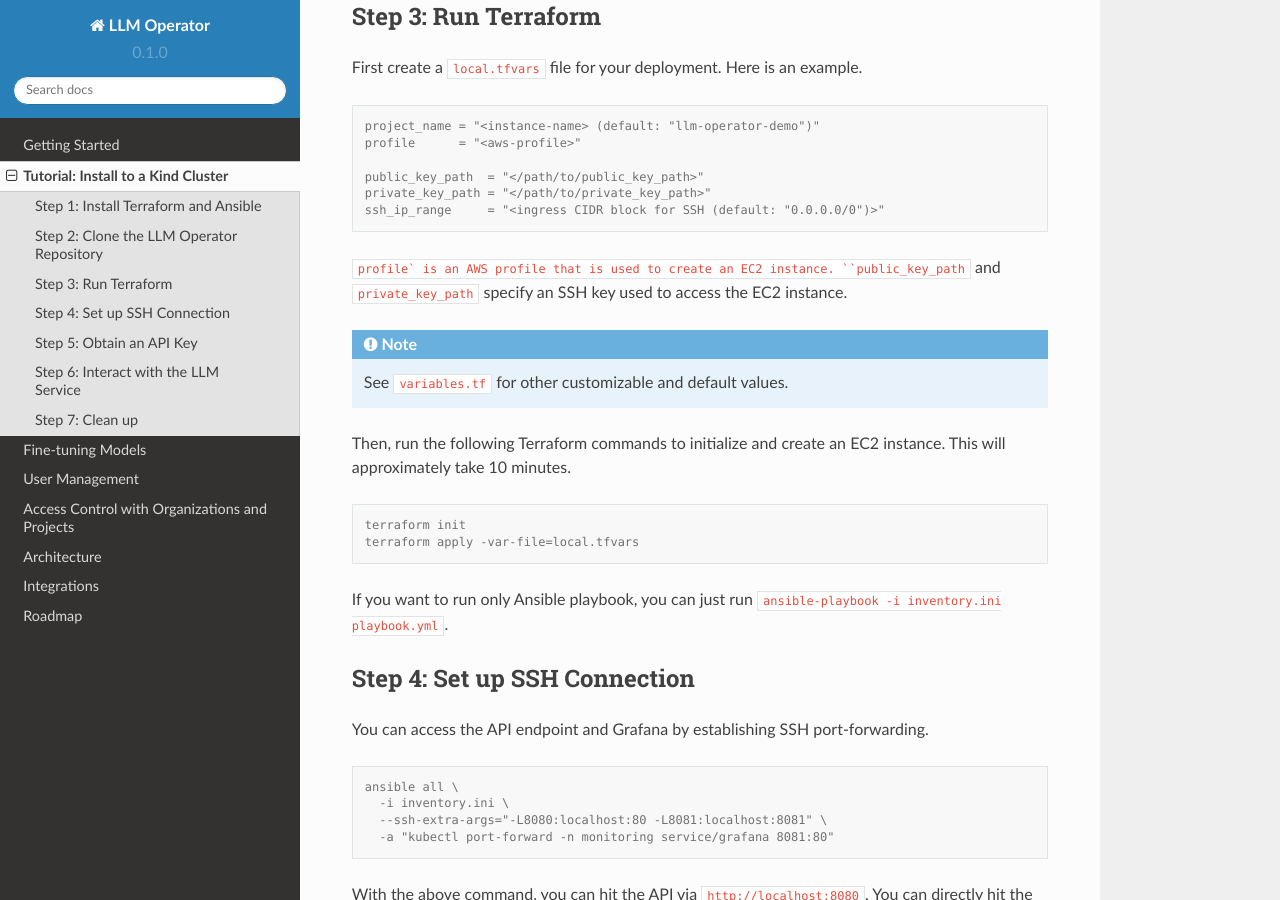
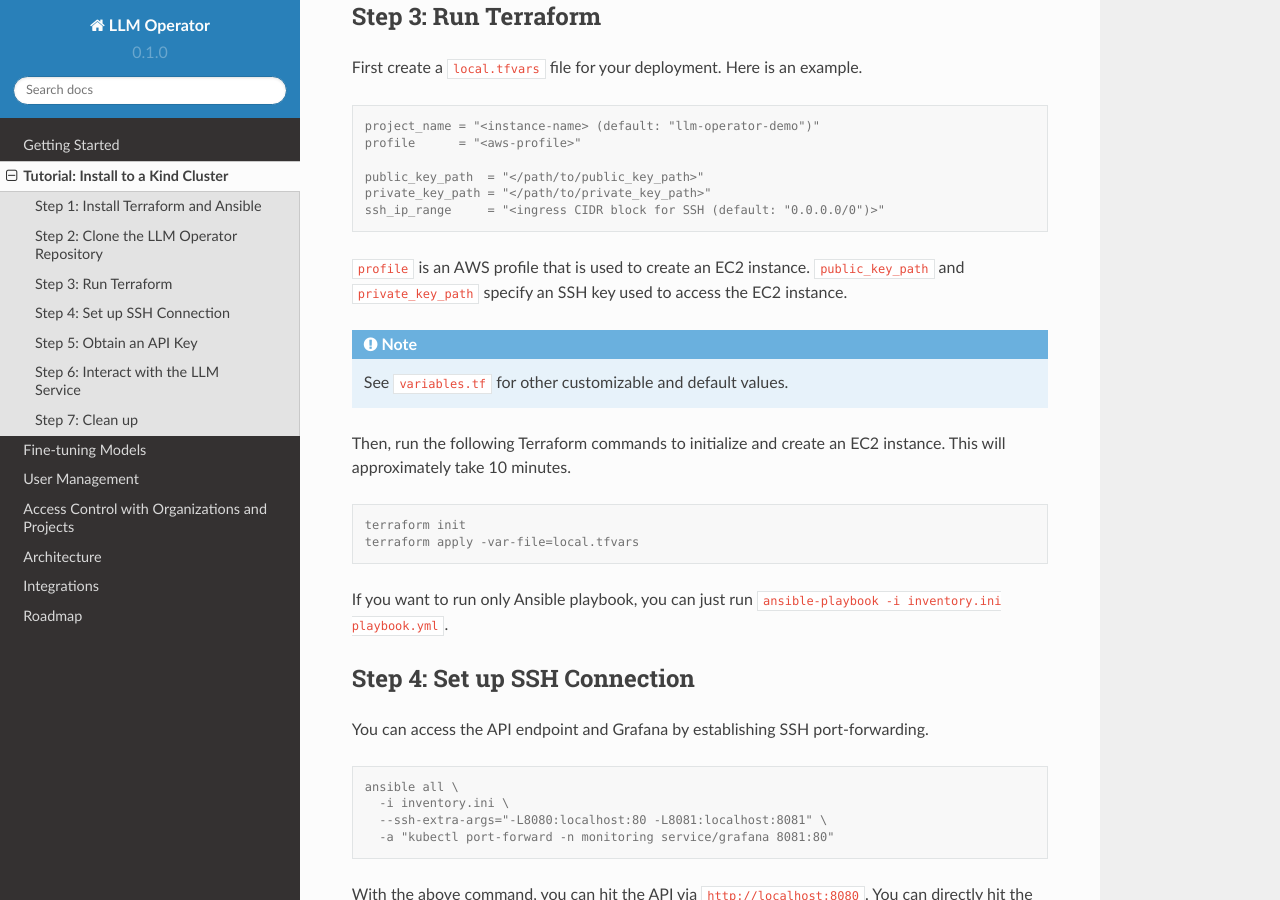
Before and after one commit to llm-operator/docs, a Sphinx documentation site: the page built from docs/source/tutorial.rst, in a window 1280 px wide and 900 px high, scrolled down 855 px. Built offline with Sphinx 7.4.7 and the Read the Docs theme 2.0.0, drawn with Linux system fonts in a browser that asks for light colours.

```diff
--- a/docs/source/tutorial.rst
+++ b/docs/source/tutorial.rst
@@ -51,7 +51,7 @@ First create a ``local.tfvars`` file for your deployment. Here is an example.
    ssh_ip_range     = "<ingress CIDR block for SSH (default: "0.0.0.0/0")>"
 
 
-``profile` is an AWS profile that is used to create an EC2 instance. ``public_key_path`` and ``private_key_path`` specify
+``profile`` is an AWS profile that is used to create an EC2 instance. ``public_key_path`` and ``private_key_path`` specify
 an SSH key used to access the EC2 instance.
 
 .. note::
```
